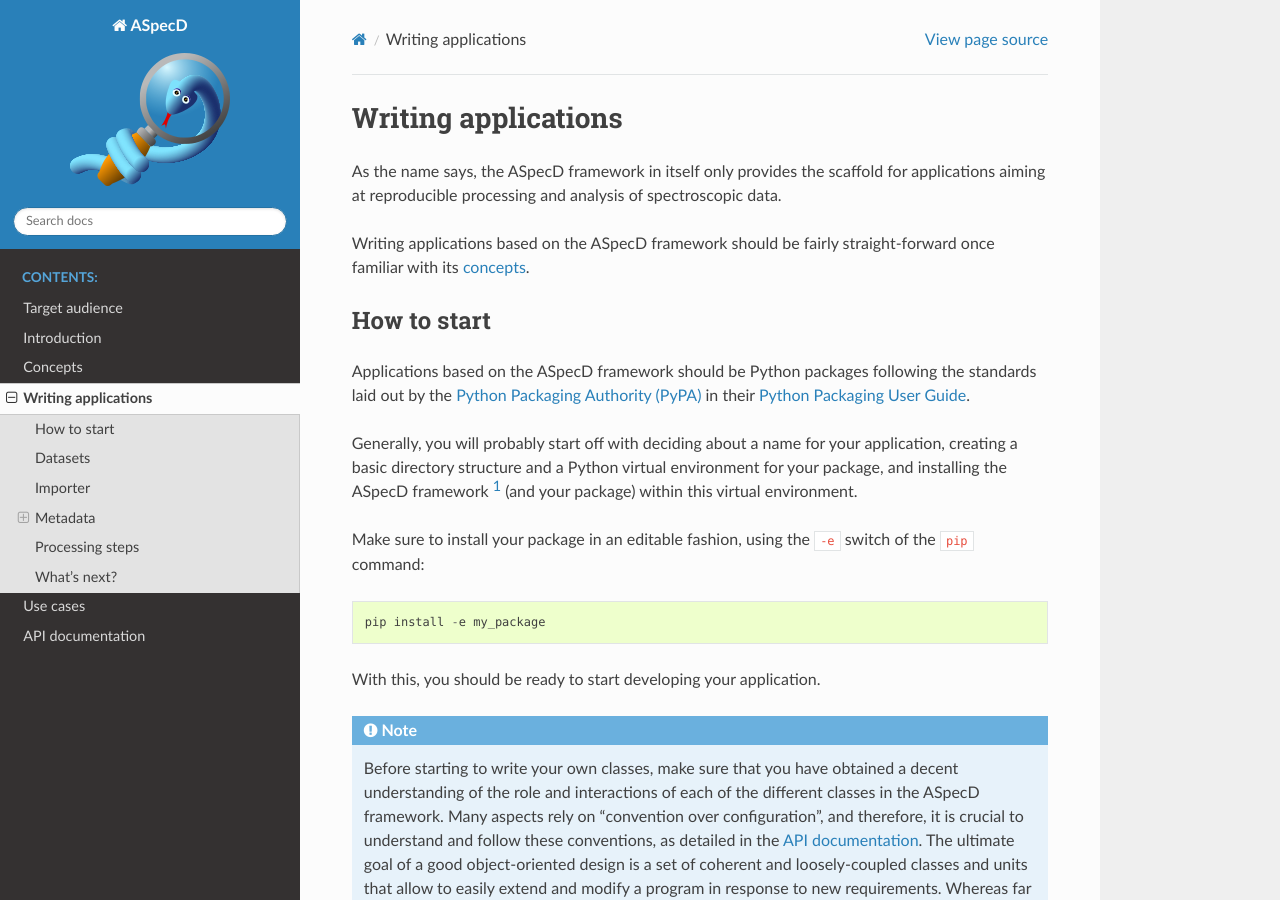
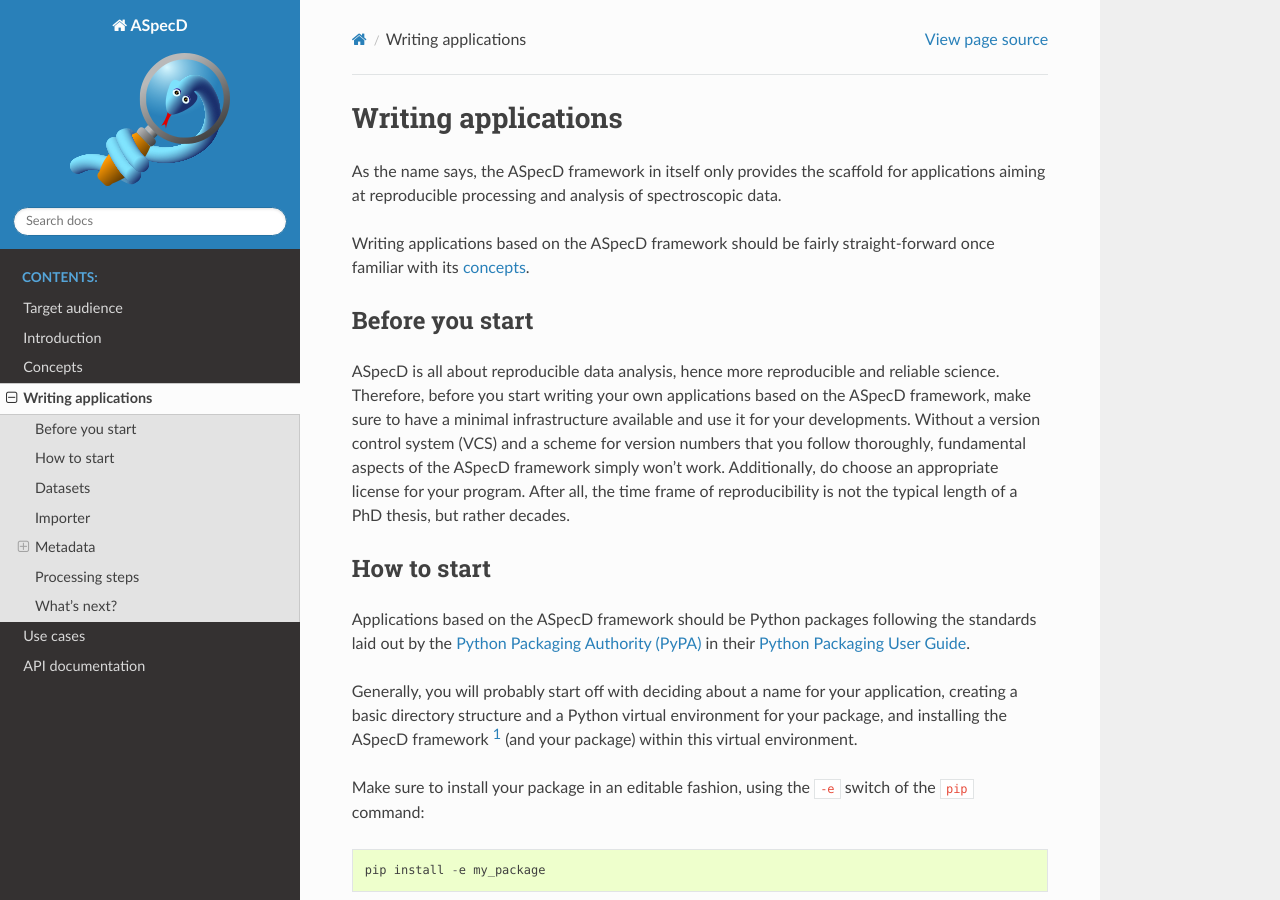
Before and after one commit to tillbiskup/aspecd, a Sphinx documentation site: the page built from docs/applications.rst, in a window 1280 px wide and 900 px high. Built offline with Sphinx 7.4.7 and the Read the Docs theme 2.0.0, drawn with Linux system fonts in a browser that asks for light colours.

Commit message:
Add note on prerequisites for own developments

```diff
--- a/docs/applications.rst
+++ b/docs/applications.rst
@@ -5,6 +5,12 @@ Writing applications
 As the name says, the ASpecD framework in itself only provides the scaffold for applications aiming at reproducible processing and analysis of spectroscopic data.
 
 Writing applications based on the ASpecD framework should be fairly straight-forward once familiar with its :doc:`concepts <concepts>`.
+
+
+Before you start
+================
+
+ASpecD is all about reproducible data analysis, hence more reproducible and reliable science. Therefore, before you start writing your own applications based on the ASpecD framework, make sure to have a minimal infrastructure available and use it for your developments. Without a version control system (VCS) and a scheme for version numbers that you follow thoroughly, fundamental aspects of the ASpecD framework simply won't work. Additionally, do choose an appropriate license for your program. After all, the time frame of reproducibility is not the typical length of a PhD thesis, but rather decades.
 
 
 How to start
```
Also changed, not shown: 1 other file.
